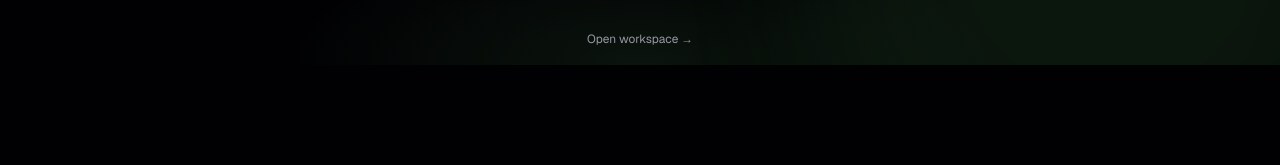
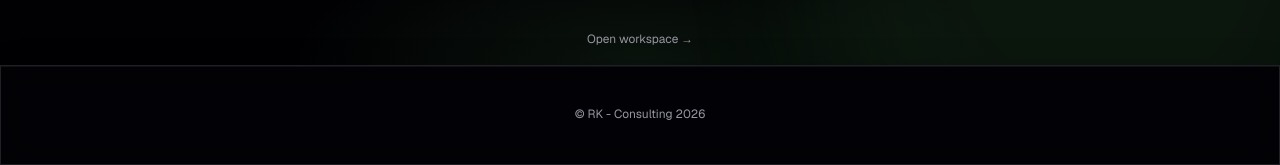
Before and after one commit to robertkameni/ai-engineering-team-simulator, a Next.js app: page / in a window 1280 px wide. Shown: the part 740-905 px from the top of the page. Before the commit the page ends 805 px from the top, so only its background shows below. Built offline with nearby package versions, Linux system fonts and the light colour scheme.

Commit message:
Add SiteFooter component to HomePage and AppShell components for consistent footer display across the application.

```diff
--- a/src/app/page.tsx
+++ b/src/app/page.tsx
@@ -1,3 +1,4 @@
+import { SiteFooter } from "@/components/site-footer";
 import { pickRandomExamplePrompts } from "@/features/landing/example-prompts";
 import { LandingFloatingAgents } from "@/features/landing/landing-floating-agents";
 import { LandingHero } from "@/features/landing/landing-hero";
@@ -6,9 +7,12 @@ export default function HomePage() {
   const examplePrompts = pickRandomExamplePrompts(3);
 
   return (
-    <div className="@container/landing landing-ambient relative flex min-h-svh flex-col items-center justify-center overflow-hidden ambient-mesh px-4">
-      <LandingFloatingAgents />
-      <LandingHero examplePrompts={examplePrompts} />
+    <div className="flex min-h-svh flex-col">
+      <div className="@container/landing landing-ambient relative flex flex-1 flex-col items-center justify-center overflow-hidden ambient-mesh px-4">
+        <LandingFloatingAgents />
+        <LandingHero examplePrompts={examplePrompts} />
+      </div>
+      <SiteFooter />
     </div>
   );
 }
--- /dev/null
+++ b/src/components/site-footer.tsx
@@ -0,0 +1,9 @@
+export function SiteFooter() {
+  return (
+    <footer className="glass-panel flex h-25 shrink-0 items-center justify-center border-t border-glass-border py-8 text-center">
+      <p className="text-caption text-muted-foreground">
+        © RK - Consulting {new Date().getFullYear()}
+      </p>
+    </footer>
+  );
+}
--- a/src/features/workspace/app-shell-frame.tsx
+++ b/src/features/workspace/app-shell-frame.tsx
@@ -1,3 +1,5 @@
+import { SiteFooter } from "@/components/site-footer";
+
 interface AppShellFrameProps {
   sidebar: React.ReactNode;
   children: React.ReactNode;
@@ -22,6 +24,7 @@ export function AppShellFrame({
         {artifacts}
       </div>
       {mobileSlot}
+      <SiteFooter />
     </div>
   );
 }
--- a/src/features/workspace/app-shell.tsx
+++ b/src/features/workspace/app-shell.tsx
@@ -12,6 +12,7 @@ import type { TeamRosterPreview } from "@/features/simulation/team-roster-previe
 import { Sidebar } from "@/features/workspace/sidebar";
 import type { SidebarRunItemData } from "@/features/workspace/sidebar-types";
 import { WorkspaceMobileContext } from "@/features/workspace/workspace-mobile-context";
+import { SiteFooter } from "@/components/site-footer";
 import { useMinWidth } from "@/lib/use-media-query";
 
 const SidebarMobileSheet = dynamic(
@@ -107,6 +108,7 @@ export function AppShell({
             <ArtifactPanel {...artifactPanelProps} layout="inline" />
           ) : null}
         </div>
+        <SiteFooter />
       </div>
 
       {sidebarSheetReady ? (
```
